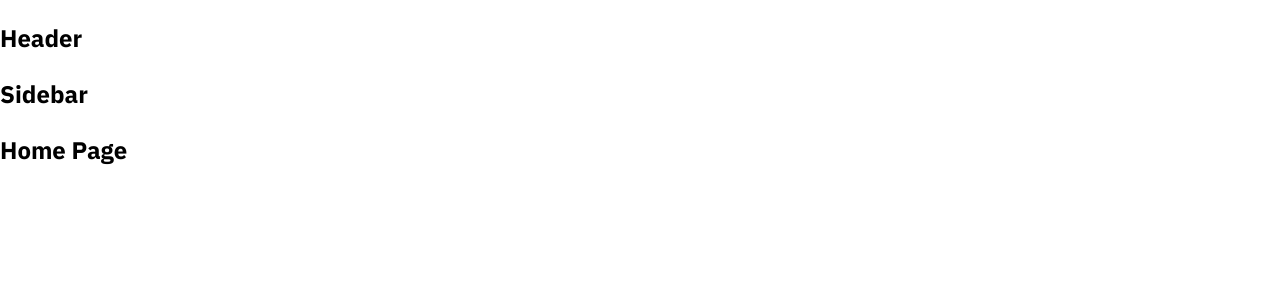
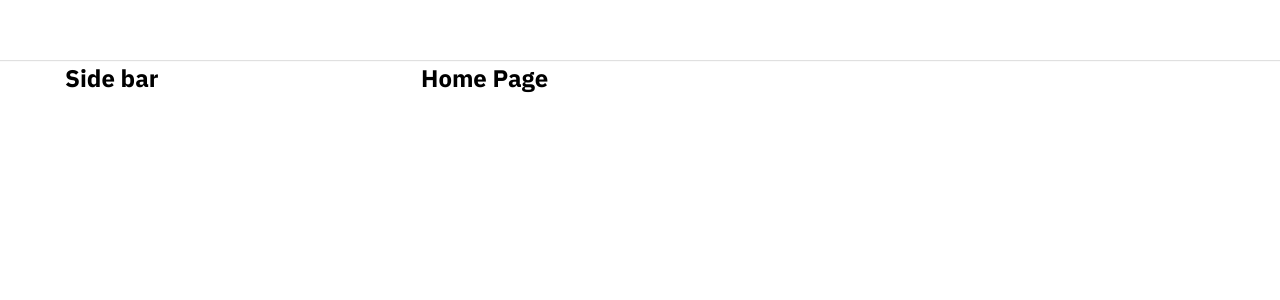
Before and after one commit to hieuamaster/tiktok-ui, a React (Create React App) app: page / in a window 1280 px wide. Shown: the top 300 px of the page. Built offline with nearby package versions, Linux system fonts and the light colour scheme.

Commit message:
build layout defaut

```diff
--- a/package.json
+++ b/package.json
@@ -6,6 +6,8 @@
     "@testing-library/jest-dom": "^5.16.4",
     "@testing-library/react": "^13.3.0",
     "@testing-library/user-event": "^13.5.0",
+    "classname": "^0.0.0",
+    "classnames": "^2.3.1",
     "normalize.css": "^8.0.1",
     "react": "^18.2.0",
     "react-dom": "^18.2.0",
--- a/src/components/GlobalStyles/GlobalStyles.scss
+++ b/src/components/GlobalStyles/GlobalStyles.scss
@@ -3,9 +3,15 @@
 
 :root {
     --primary: #fe2c55;
+    //default layout
+    --default-layout-header-height: 60px;
+    --default-layout-header-width: 1150px;
+
 }
 
 * {
+    margin: 0;
+    padding: 0;
     box-sizing: border-box;
 }
 html {
--- /dev/null
+++ b/src/components/Layout/DefaultLayout/DefaultLayout.module.scss
@@ -0,0 +1,13 @@
+.wrapper {
+    display: flex;
+    flex-direction: column;
+    align-items: center;
+}
+.container {
+    width: var(--default-layout-header-width);
+    display: flex;
+
+}
+.content {
+    display: 1;
+}
--- /dev/null
+++ b/src/components/Layout/DefaultLayout/Sidebar/Sidebar.module.scss
@@ -0,0 +1,4 @@
+.wrapper {
+    width: 356px;
+
+}
--- a/src/components/Layout/DefaultLayout/Sidebar/index.js
+++ b/src/components/Layout/DefaultLayout/Sidebar/index.js
@@ -1,5 +1,13 @@
+import classNames from 'classnames/bind';
+import styles from './Sidebar.module.scss';
+
+const cx = classNames.bind(styles);
 function Sidebar() {
-    return <h2>Sidebar</h2>;
+    return (
+        <aside className={cx('wrapper')}>
+            <h2>Side bar</h2>
+        </aside>
+    );
 }
 
 export default Sidebar;
--- a/src/components/Layout/DefaultLayout/index.js
+++ b/src/components/Layout/DefaultLayout/index.js
@@ -1,13 +1,16 @@
+import classNames from 'classnames/bind';
 import Header from '~/components/Layout/components/Header';
 import Sidebar from './Sidebar';
+import styles from './DefaultLayout.module.scss';
 
+const cx = classNames.bind(styles);
 function DefaultLayout({ children }) {
     return (
-        <div>
+        <div className={cx('wrapper')}>
             <Header />
-            <div className="container">
+            <div className={cx('container')}>
                 <Sidebar />
-                <div className="content">{children}</div>
+                <div className={cx('content')}>{children}</div>
             </div>
         </div>
     );
--- a/src/components/Layout/HeaderOnly/index.js
+++ b/src/components/Layout/HeaderOnly/index.js
@@ -1,5 +1,5 @@
 import Header from '~/components/Layout/components/Header';
-function DefaultLayout({ children }) {
+function HeaderOnly({ children }) {
     return (
         <div>
             <Header />
@@ -10,4 +10,4 @@
     );
 }
 
-export default DefaultLayout;
+export default HeaderOnly;
--- /dev/null
+++ b/src/components/Layout/components/Header/Header.module.scss
@@ -0,0 +1,12 @@
+.wrapper {
+    width: 100%;
+    height: var(--default-layout-header-height);
+    box-shadow: 0px 1px 1px rgb(0 0 0 / 12%);
+    display: flex;
+    justify-content: center;
+}
+
+.inner {
+    height: 100%;
+    width: var(--default-layout-header-width);
+}
--- a/src/components/Layout/components/Header/index.js
+++ b/src/components/Layout/components/Header/index.js
@@ -1,5 +1,13 @@
+import classNames from 'classnames/bind';
+import styles from './Header.module.scss';
+
+const cx = classNames.bind(styles)
 function Header() {
-    return <h2>Header</h2>;
+    return <header className={cx('wrapper')}>
+        <div className={cx('inner')}>
+            {/* logo  */}
+        </div>
+    </header>;
 }
 
 export default Header;
```
Also changed, not shown: 1 other file (tests, documents, lock files or other folders).
